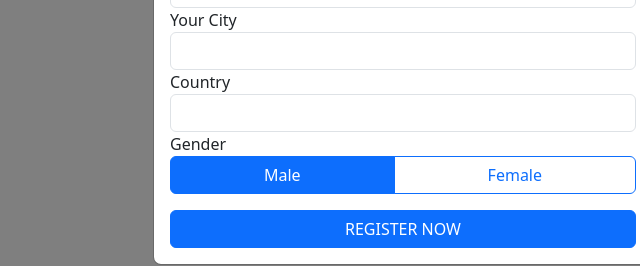
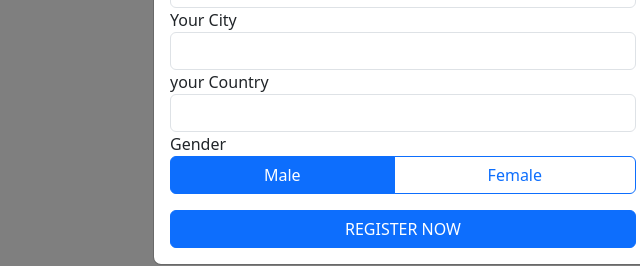
Before and after one commit to Prince21hub/newtask.html, a plain HTML site: page modal.html in a window 1280 px wide. Both pictures are taken after a click on the button "REGISTRATION FORM". Shown: the part 224-490 px from the top of the page, 237-877 px from the left. Drawn offline with nearby package versions, Linux system fonts and the light colour scheme.

Commit message:
exchange

```diff
--- a/modal.html
+++ b/modal.html
@@ -43,7 +43,7 @@
                         <input type="text" id="city" class="form-control">
                     </div>
                     <div class="col-md-12">
-                        <label for="country">Country</label>
+                        <label for="country"> your Country</label>
                         <input type="text" id="country" class="form-control">
                     </div>
                     <label for="gender">Gender</label>
```
